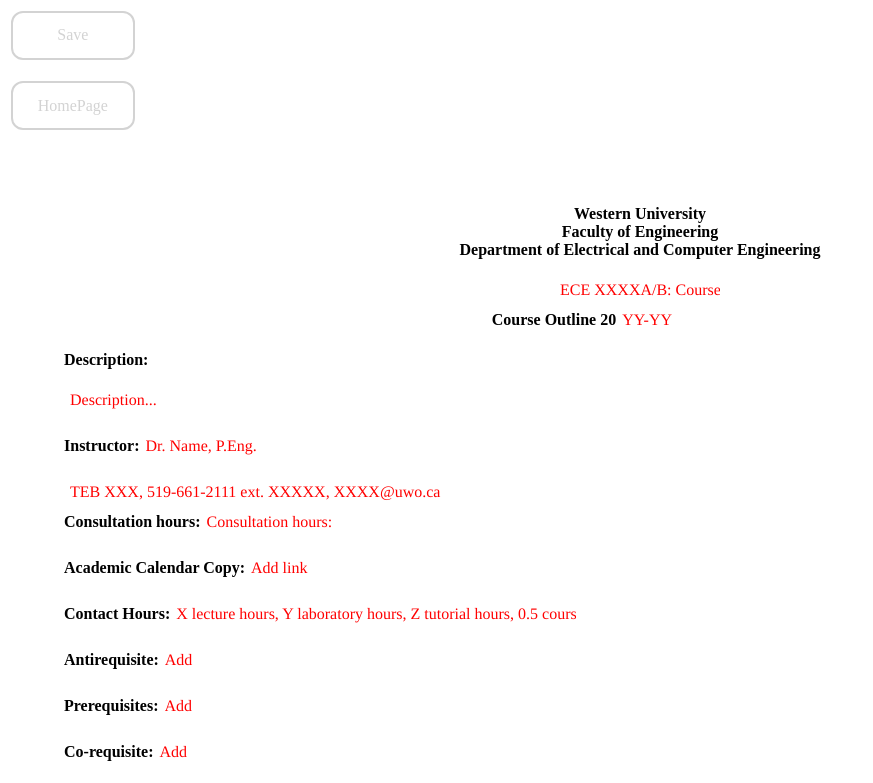
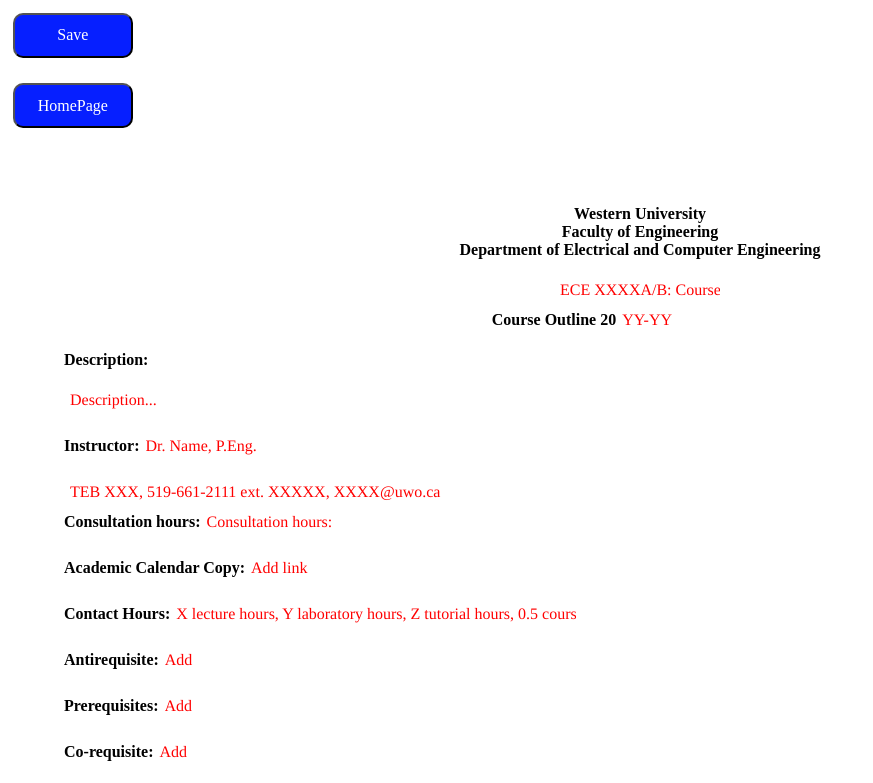
Before and after one commit to zaidokal/CourseCanvas, a React (Create React App) app in the folder client/: page /COTemplate in a window 1280 px wide. Shown: the top 783 px of the page, without its empty margins (0-873 px from the left). Built offline with nearby package versions, Linux system fonts and the light colour scheme.

Commit message:
Designed and organized code

```diff
--- a/client/src/components/AccountButton.module.css
+++ b/client/src/components/AccountButton.module.css
@@ -1,20 +1,23 @@
 .Button {
-  background-color: transparent;
-  color: #d3d3d3;
+  /* formatting */
+  width: 120px;
+  height: 45px;
+
+  /* design */
+  color: #ffffff;
   position: relative;
   font-size: 16px;
   font-family: Asap-Condensed-SemiBold;
-  outline: #d3d3d3 solid 2px;
-  border: none;
-  /* border-color: transparent; */
   border-radius: 10px;
-  width: 120px;
-  height: 45px;
   transition: 0.3s;
+  background-color: rgb(6, 31, 255);
 }
 
 .Button:hover {
+  /* formatting */
+  cursor: pointer;
+
+  /* design */
   background-color: #a4161a;
   outline: #a4161a solid 2px;
-  cursor: pointer;
 }
```
